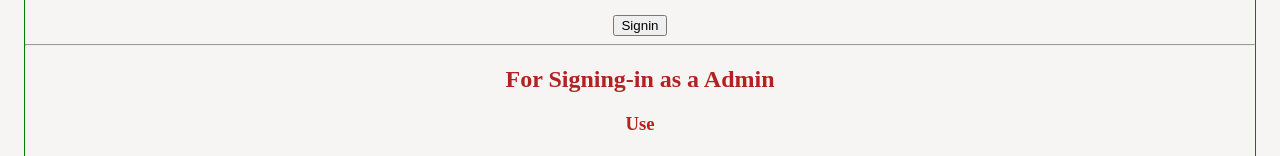
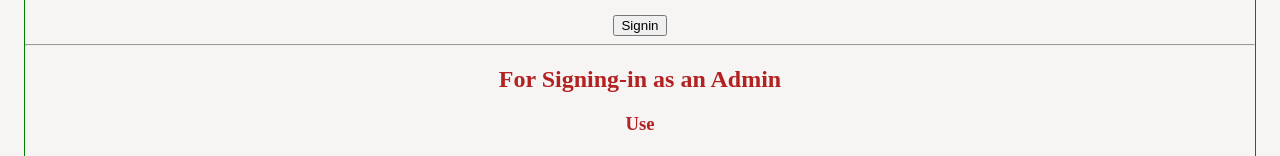
Before and after one commit to swapnilbamble1438/VotingApplication, a plain HTML site: page adminsignin.html in a window 1280 px wide. Shown: the part 225-381 px from the top of the page. Drawn offline with nearby package versions, Linux system fonts and the light colour scheme.

Commit message:
Update adminsignin.html

```diff
--- a/adminsignin.html
+++ b/adminsignin.html
@@ -32,7 +32,7 @@ Password: <input type = "password"  id="password" placeholder="Enter Your Passwo
 <br>
 <hr>
 <div style="color: firebrick">
-<h2>For Signing-in as a Admin </h2>
+<h2>For Signing-in as an Admin </h2>
 <h3>Use</h3>
 <h3>Email Id: admin</h3>
 <h3>Password: admin</h3>
```
